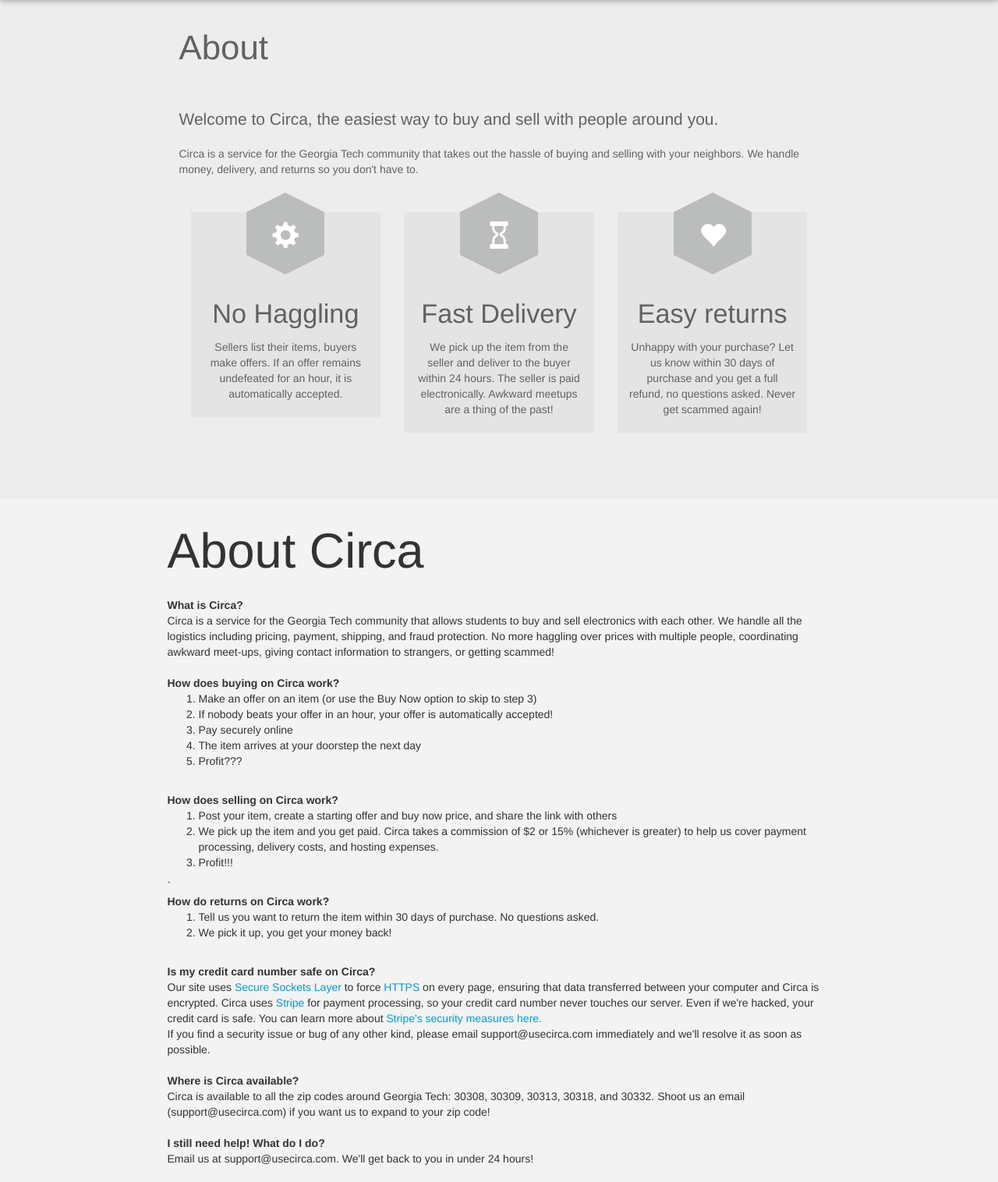
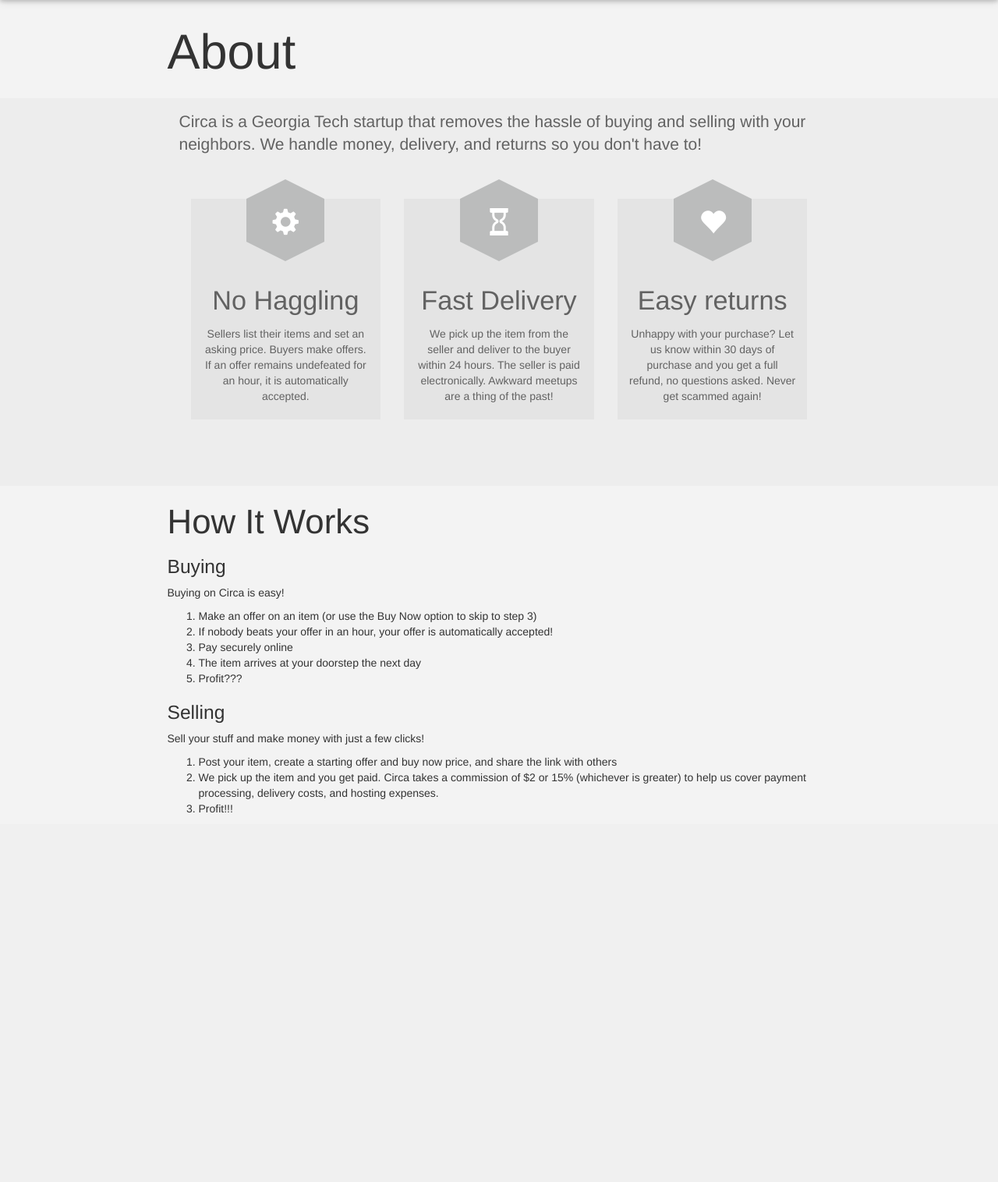
Before and after one commit to gnarizzy/circa, a Django app: template circa/templates/about.html in a window 1280 px wide. Shown: the part 64-1580 px from the top of the page at 78% size. After the commit the page ends 1107 px from the top, so only its background shows below. Run offline with Django 3.2, Linux system fonts and the light colour scheme; the template is opened without the code that fills it, so the values that code supplies are empty; some libraries are stand-ins or nearby versions.

Commit message:
fixed color/font, added how it works

```diff
--- a/circa/templates/about.html
+++ b/circa/templates/about.html
@@ -7,21 +7,16 @@
 <link rel="stylesheet" type="text/css" href="{% static 'css/main.css'%}">
 {% endblock %}
 {% block body_block %}
+<div class = "container">
+    <h1>About</h1>
+</div>
     <section id="about" class="section">
 			<div class="container">
 				<div class="row">
 					<div class="col-sm-12">
-						<h3 class="section-title">About</h3>
-						<div class="section-title-border"></div>
-					</div>
-				</div>
-				<div class="row">
-					<div class="col-sm-12">
 						<p class="lead">
-							Welcome to Circa, the easiest way to buy and sell with people around you.
-						</p>
-						<p> Circa is a service for the Georgia Tech community that takes out the hassle of buying and selling
-                            with your neighbors. We handle money, delivery, and returns so you don't have to.
+							Circa is a Georgia Tech startup that removes the hassle of buying
+                            and selling with your neighbors. We handle money, delivery, and returns so you don't have to!
 						</p>
 						<div class="row">
 							<div class="col-sm-4 feature-box-container">
@@ -31,7 +26,7 @@
 									</div>
 									<div class="description">
 										<h4>No Haggling</h4>
-										<p>Sellers list their items, buyers make offers. If an offer remains undefeated
+										<p>Sellers list their items and set an asking price. Buyers make offers. If an offer remains undefeated
                                             for an hour, it is automatically accepted.
 										</p>
 									</div>
@@ -69,16 +64,11 @@
 			</div>
 		</section>
         <div class = "container">
-       <h1>About Circa</h1>
-        <dl>
-           <dt>What is Circa?</dt>
-               <dd>Circa is a service for the Georgia Tech community that allows students to buy and sell electronics
-                   with each other. We handle all the logistics including pricing, payment, shipping, and fraud protection.
-                   No more haggling over prices with multiple people, coordinating awkward meet-ups, giving contact information
-                   to strangers, or getting scammed!</dd>
-               <br>
-           <dt>How does buying on Circa work?</dt>
-                <dd>
+               <h3>How It Works</h3>
+               <div class ="take-space"></div>
+               <h5> Buying </strong></h5>
+                    <p>
+                        Buying on Circa is easy!
                         <ol>
                                 <li>Make an offer on an item (or use the Buy Now option to skip to step 3)</li>
                                 <li>If nobody beats your offer in an hour, your offer is automatically accepted!</li>
@@ -86,51 +76,21 @@
                                 <li>The item arrives at your doorstep the next day</li>
                                 <li>Profit???</li>
                         </ol>
-                </dd>
-                <br>
-            <dt>How does selling on Circa work?</dt>
-                <dd>
+                    </p>
+               <div class ="take-space"></div>
+               <h5> Selling </h5>
+                   <p>
+                       Sell your stuff and make money with just a few clicks!
                        <ol>
                                 <li>Post your item, create a starting offer and buy now price, and share the link with others</li>
                                 <li>We pick up the item and you get paid. Circa takes a commission of $2 or 15% (whichever is greater)
                                     to help us cover payment processing, delivery costs, and hosting expenses.</li>
                                 <li>Profit!!!</li>
                        </ol>
-                </dd>
-            `   <br>
-           <dt>How do returns on Circa work?</dt>
-                <dd>
-                    <ol>
-                        <li>Tell us you want to return the item within 30 days of purchase. No questions asked.</li>
-                        <li>We pick it up, you get your money back!</li>
-                    </ol>
-                </dd>
-                <br>
-           <dt>Is my credit card number safe on Circa?</dt>
-                <dd>
-                    Our site uses <a href = "https://en.wikipedia.org/wiki/Transport_Layer_Security">Secure Sockets Layer
-                    </a> to force <a href = "https://en.wikipedia.org/wiki/HTTPS">HTTPS </a> on every page, ensuring
-                    that data transferred between your computer and Circa is encrypted. Circa uses
-                    <a href = "https://stripe.com">Stripe</a> for payment processing, so your
-                    credit card number never touches our server. Even if we're hacked, your credit card is safe.
-                    You can learn more about <a href = "https://stripe.com/help/security">Stripe's security measures
-                    here.</a>
-                    <br>
-                    If you find a security issue or bug of any other kind, please email support@usecirca.com immediately
-                    and we'll resolve it as soon as possible.
-                </dd>
-                <br>
-           <dt>Where is Circa available?</dt>
-                <dd>
-                    Circa is available to all the zip codes around Georgia Tech: 30308, 30309, 30313, 30318, and 30332.
-                    Shoot us an email (support@usecirca.com) if you want us to expand to your zip code!
-                </dd>
-                <br>
-           <dt>I still need help! What do I do?</dt>
-                <dd>
-                    Email us at support@usecirca.com. We'll get back to you in under 24 hours!
-                </dd>
-        </dl>
+                   </p>
+
+
+        </div>
     </div>
 
 {% endblock %}
```
Lines whose indentation alone changed are shown as unchanged.
